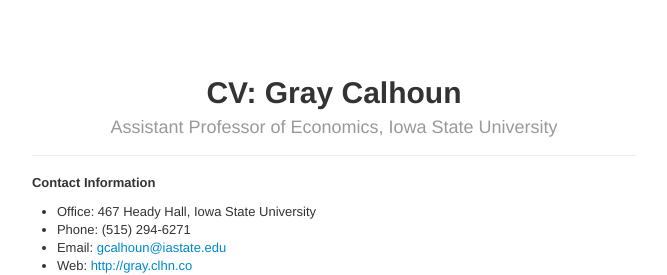
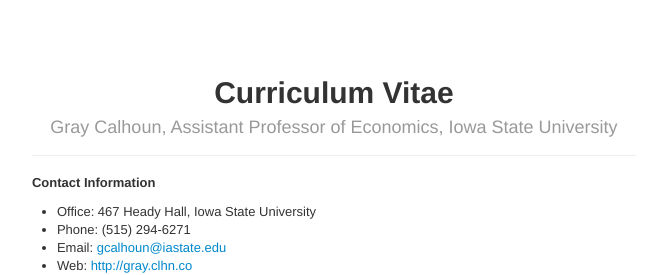
Before and after one commit to mmkuang/grayclhn.github.io, a Jekyll site: the page built from gcalhoun-cv.md, in a window 1280 px wide. Shown: the top 275 px of the page, without its empty margins (306-973 px from the left). Built offline with Jekyll 4.4.1, drawn with Linux system fonts in a browser that asks for light colours.

Commit message:
Added website branding to page title

```diff
--- a/_includes/head.html
+++ b/_includes/head.html
@@ -2,7 +2,7 @@
        example html files on August 1st -->
   <head>
     <meta charset="utf-8">
-    <title>{{ page.title }}</title>
+    <title>gray.clhn.co: {{ page.title }}</title>
     <meta name="viewport" content="width=device-width, initial-scale=1.0">
     <meta name="description" content="{{ page.description }}">
     <meta name="author" content="Gray Calhoun">
--- a/gcalhoun-cv.md
+++ b/gcalhoun-cv.md
@@ -1,7 +1,7 @@
 ---
 layout: default
-title: "CV: Gray Calhoun"
-subtitle: Assistant Professor of Economics, Iowa State University
+title: "Curriculum Vitae"
+subtitle: Gray Calhoun, Assistant Professor of Economics, Iowa State University
 ---
 
 Contact Information
```
Also changed, not shown: index.md (+2 -2 lines), info.md (+1 -1 lines), working/_posts/2012-05-19-mixedwindow.md (+2 -1 lines).
